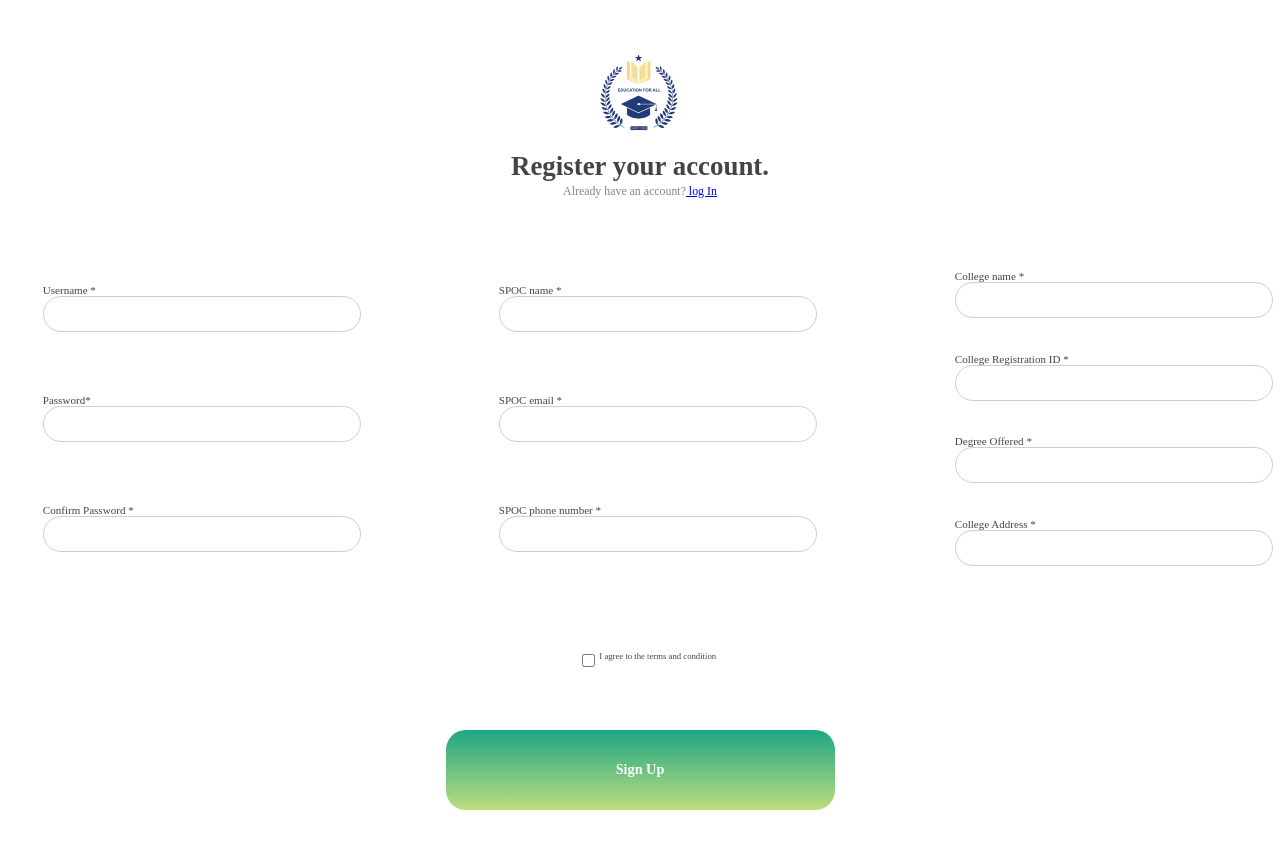
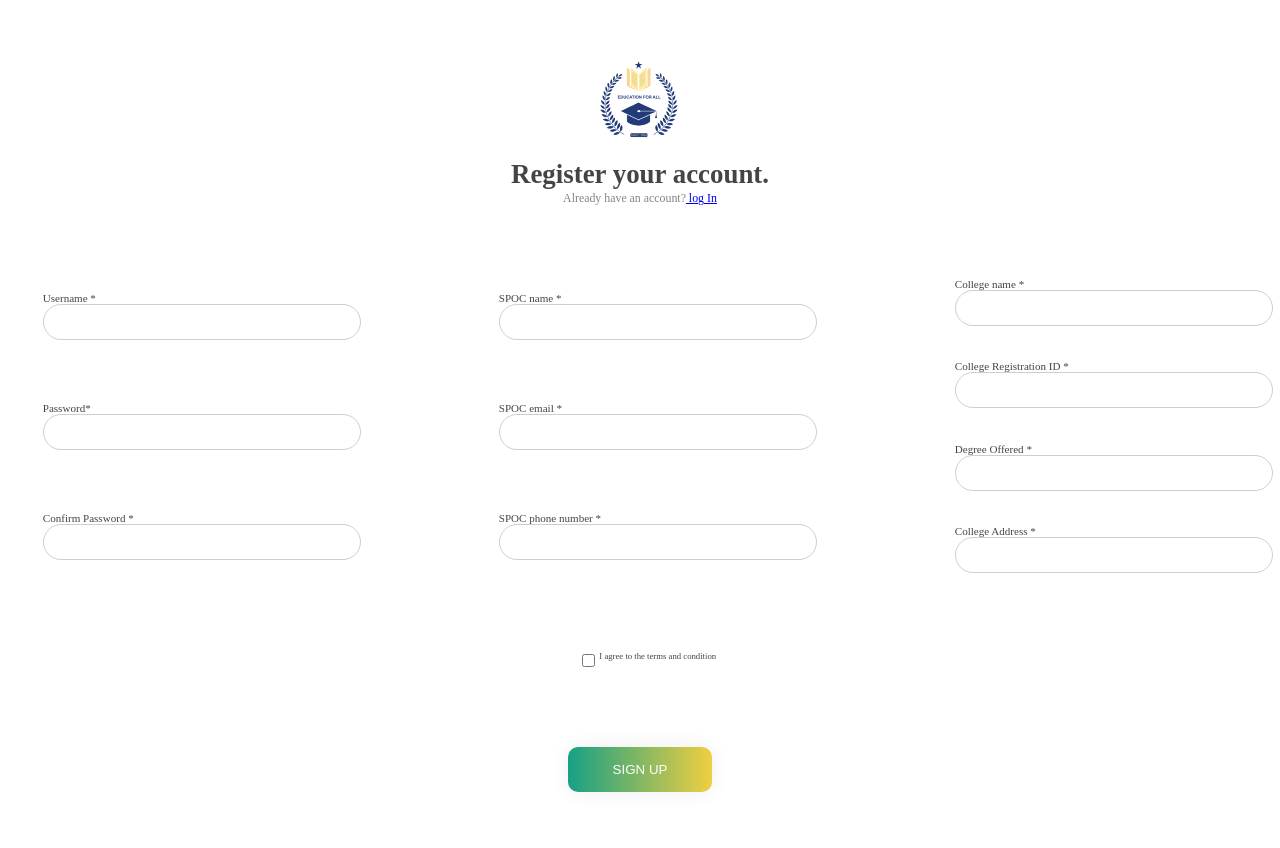
Before and after one commit to matrolat/IconnectI, a React (Create React App) app in the folder client/: page /Registration/College in a window 1280 px wide. Shown: the top 848 px of the page. Built offline with nearby package versions, Linux system fonts and the light colour scheme.

Commit message:
Button css added

```diff
--- a/client/src/Constants/Css.js
+++ b/client/src/Constants/Css.js
@@ -1,5 +1,4 @@
 export const buttonStyles = {
-    base: {
       backgroundImage: 'linear-gradient(to right, #16A085 0%, #F4D03F 51%, #16A085 100%)',
       margin: '10px',
       padding: '15px 45px',
@@ -11,13 +10,14 @@ export const buttonStyles = {
       boxShadow: '0 0 20px #eee',
       borderRadius: '10px',
       display: 'block',
+      border:0,
       "&:hover": {
      backgroundImage: 'linear-gradient(to right, #16A085 0%, #F4D03F 51%, #16A085 100%)',
       backgroundPosition: 'right center',
       color: '#fff',
       textDecoration: 'none',
       }
-    }
+
   };
 
   // You can access the styles like this:
--- a/client/src/Pages/Reg_College/Reg_College.jsx
+++ b/client/src/Pages/Reg_College/Reg_College.jsx
@@ -4,9 +4,23 @@ import MainLogo from '../../Components/Main_Logo/MainLogo'
 import Checkbox  from '../../Assets/Checkbox.png'
 import { Link, useNavigate } from "react-router-dom";
 import { collegeSignup } from '../../Service/Api';
+import { makeStyles } from '@material-ui/core/styles';
+import { buttonStyles } from "../../Constants/Css";
+
+const useStyles = makeStyles((theme) => ({
+  btnStyles: buttonStyles
+}));
 
 export default function
 () {
+
+
+
+
+
+
+  const classes = useStyles();
+
   const navigate = useNavigate();
   const [values , setValues] = useState({
     username: "",
@@ -244,10 +258,13 @@ export default function
               <span>I agree to the terms and condition</span>
             </span>
           </div>
-
+{/*
           <div class="college-registration-frame2" onClick={postData}>
             <span class="college-registration-text"><span>Sign Up</span></span>
-          </div>
+          </div> */}
+          <button className={classes.btnStyles} onClick={postData}>
+            <span ><span>Sign Up</span></span>
+          </button>
 
           </div>
       </div>
```
